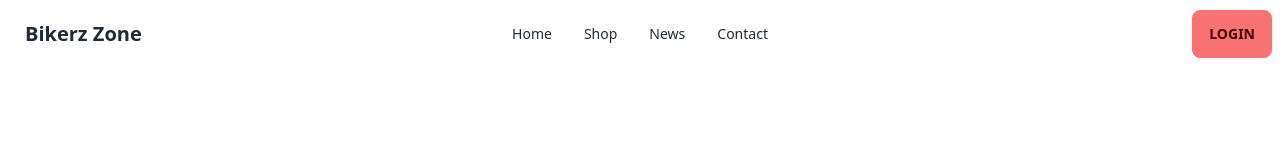
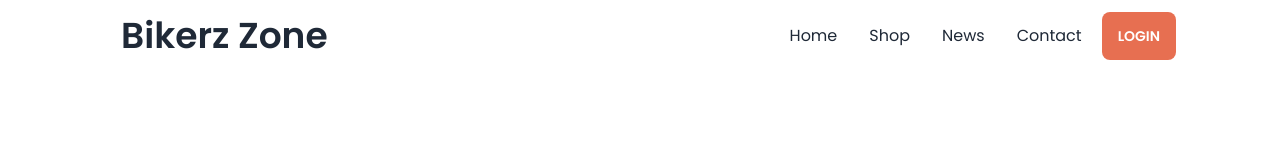
Before and after one commit to SBAhsan/Bikerz-Zone-with-Daisyui, a plain HTML site: page index.html in a window 1280 px wide. Drawn offline with nearby package versions, Linux system fonts and the light colour scheme.

Commit message:
added complete navbar

```diff
--- a/index.html
+++ b/index.html
@@ -8,41 +8,71 @@
     <!--tailwind and daisy ui cdn-->
     <link href="https://cdn.jsdelivr.net/npm/daisyui@3.3.1/dist/full.css" rel="stylesheet" type="text/css" />
     <script src="https://cdn.tailwindcss.com"></script>
+    <!--google font poppins-->
+    <link rel="preconnect" href="https://fonts.googleapis.com">
+    <link rel="preconnect" href="https://fonts.gstatic.com" crossorigin>
+    <link href="https://fonts.googleapis.com/css2?family=Poppins:wght@400;500;600;800&display=swap" rel="stylesheet">
+
+    <!--tailwind custom css-->
+    <script>
+        tailwind.config = {
+            theme: {
+                extend: {
+                    colors: {
+                        clifford: '#da373d',
+                        'bike-primary': '#E76F51',
+                    }
+                }
+            }
+        }
+    </script>
+
+    <!--css styles-->
+    <style>
+        .font-poppins {
+            font-family: 'Poppins', sans-serif;
+        }
+    </style>
 </head>
 
-<body>
-    <header>
+<body class="font-poppins">
+    <header class="md:container md:mx-auto px-24">
         <nav>
             <div class="navbar bg-base-100">
-                <div class="navbar-start">
+                <div class="flex-1">
                     <div class="dropdown">
                         <label tabindex="0" class="btn btn-ghost lg:hidden">
-                      <svg xmlns="http://www.w3.org/2000/svg" class="h-5 w-5" fill="none" viewBox="0 0 24 24" stroke="currentColor"><path stroke-linecap="round" stroke-linejoin="round" stroke-width="2" d="M4 6h16M4 12h8m-8 6h16" /></svg>
+                            <svg xmlns="http://www.w3.org/2000/svg" class="h-5 w-5" fill="none" viewBox="0 0 24 24"
+                                stroke="currentColor">
+                                <path stroke-linecap="round" stroke-linejoin="round" stroke-width="2"
+                                    d="M4 6h16M4 12h8m-8 6h16" />
+                            </svg>
                         </label>
-                    <ul tabindex="0" class="menu menu-sm dropdown-content mt-3 z-[1] p-2 shadow bg-base-100 rounded-box w-52">
+                        <ul tabindex="0"
+                            class="menu text-base menu-sm dropdown-content mt-3 z-[1] p-2 shadow bg-base-100 rounded-box w-52">
                             <li><a>Home</a></li>
                             <li><a>Shop</a></li>
                             <li><a>News</a></li>
                             <li><a>Contact</a></li>
                         </ul>
                     </div>
-                  <a class="btn btn-ghost normal-case text-xl">Bikerz Zone</a>
+                    <a class="btn btn-ghost normal-case text-4xl">Bikerz Zone</a>
                 </div>
                 <div class="navbar-center hidden lg:flex">
-                  <ul class="menu menu-horizontal px-1">
+                    <ul class="menu text-base menu-horizontal px-1">
                         <li><a>Home</a></li>
                         <li><a>Shop</a></li>
                         <li><a>News</a></li>
                         <li><a>Contact</a></li>
                     </ul>
                 </div>
-                <div class="navbar-end">
-                  <a class="btn btn-error">Login</a>
+                <div class="">
+                    <a class="btn btn-primary bg-bike-primary text-white border-none">Login</a>
                 </div>
             </div>
         </nav>
     </header>
-    <main>
+    <main class="md:container md:mx-auto px-24">
 
     </main>
     <footer>
```
Lines whose indentation alone changed are shown as unchanged.
